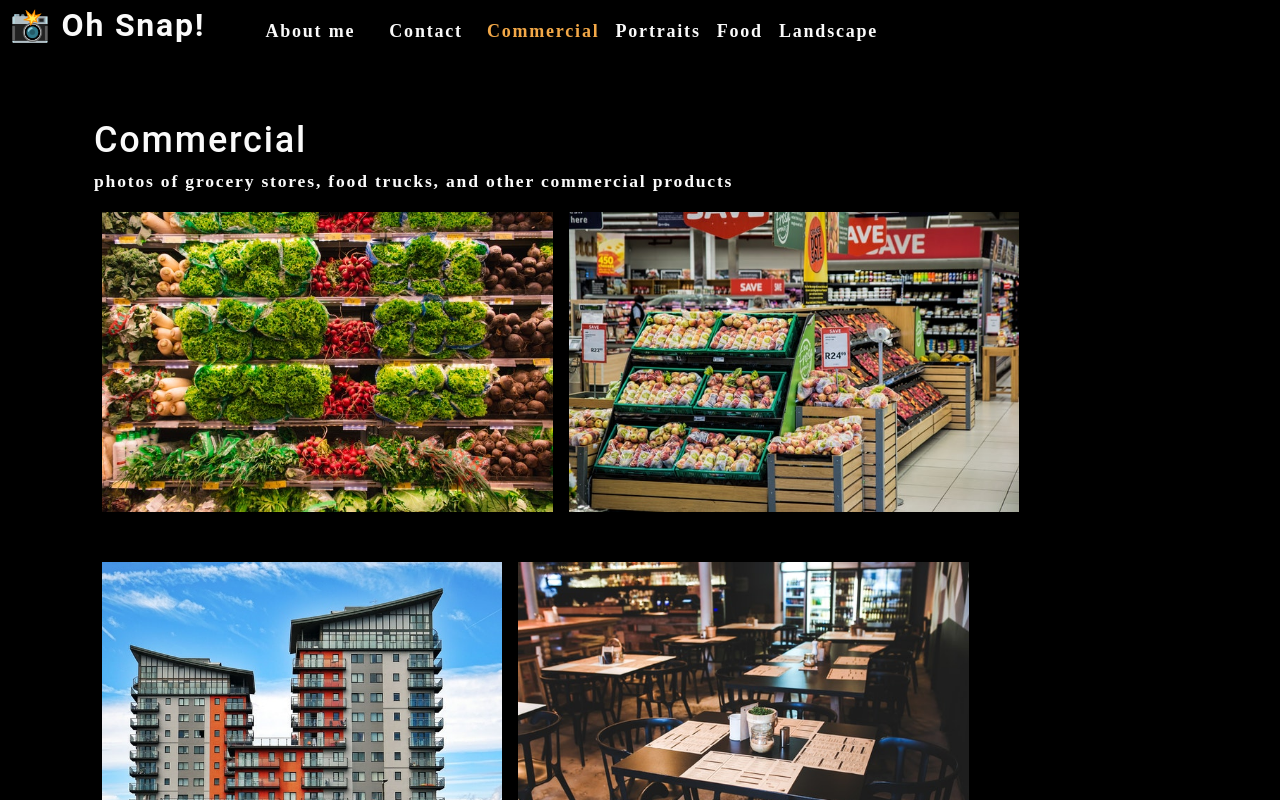
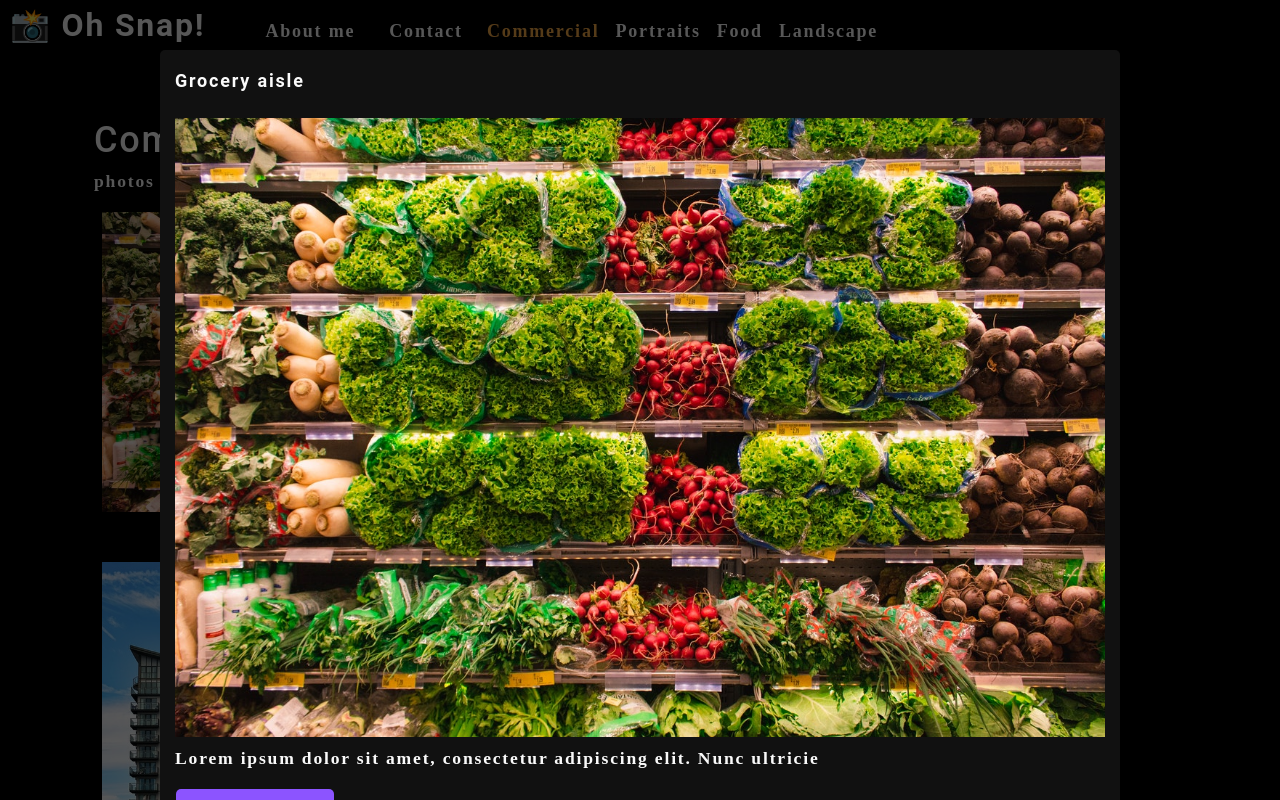
Before and after one commit to Abarragan89/photo-port, a React (Create React App) app: page / in a window 1280 px wide. Both pictures are taken after a click on the picture 327 px from the left and 361 px from the top of the page. Shown: the top 800 px of the page. Built offline with nearby package versions, Linux system fonts and the light colour scheme.

Commit message:
added modal functionality

```diff
--- /dev/null
+++ b/src/components/Modal/index.js
@@ -0,0 +1,21 @@
+import React from 'react';
+
+function Modal({ currentPhoto }) {
+    const {name, category, description, index} = currentPhoto;
+    return (
+        <div className="modalBackdrop">
+            <div className="modalContainer">
+                <h3 className="modalTitle">{name}</h3>
+                <img src={require(`../../assets/large/${category}/${index}.jpg`)} alt="current category"/>
+                <p>
+                    {description}
+                </p>
+                <button type="button">
+                    Close this modal
+                </button>
+            </div>
+        </div>
+    );
+}
+
+export default Modal;
--- a/src/components/Photolist/index.js
+++ b/src/components/Photolist/index.js
@@ -1,5 +1,5 @@
 import React, { useState } from 'react';
-// import Modal from '../Modal';
+import Modal from '../Modal';
 
 function Photolist ({category }) {
     const [photos] = useState([
@@ -100,13 +100,23 @@
         },
       ]);
       const currentPhotos = photos.filter((photo) => photo.category === category);
-    return (
+      const [currentPhoto, setCurrentPhoto] = useState();
+      const [isModalOpen, setIsModalOpen ] = useState(false);
+
+      const toggleModal = (image, i) => {
+        // Current photo
+        setCurrentPhoto({...image, index: i});
+        setIsModalOpen(true)
+      }
+      return (
         <>
+        {isModalOpen && <Modal currentPhoto = {currentPhoto} /> }
         <div className="flex-row">
             {currentPhotos.map((image, i) => (
                 <img
                 src={require(`../../assets/small/${category}/${i}.jpg`)}
                 alt={image.name}
+                onClick={() => toggleModal(image, i)}
                 className="img-thumbnail mx-1"
                 key={image.name}
                  />
```
